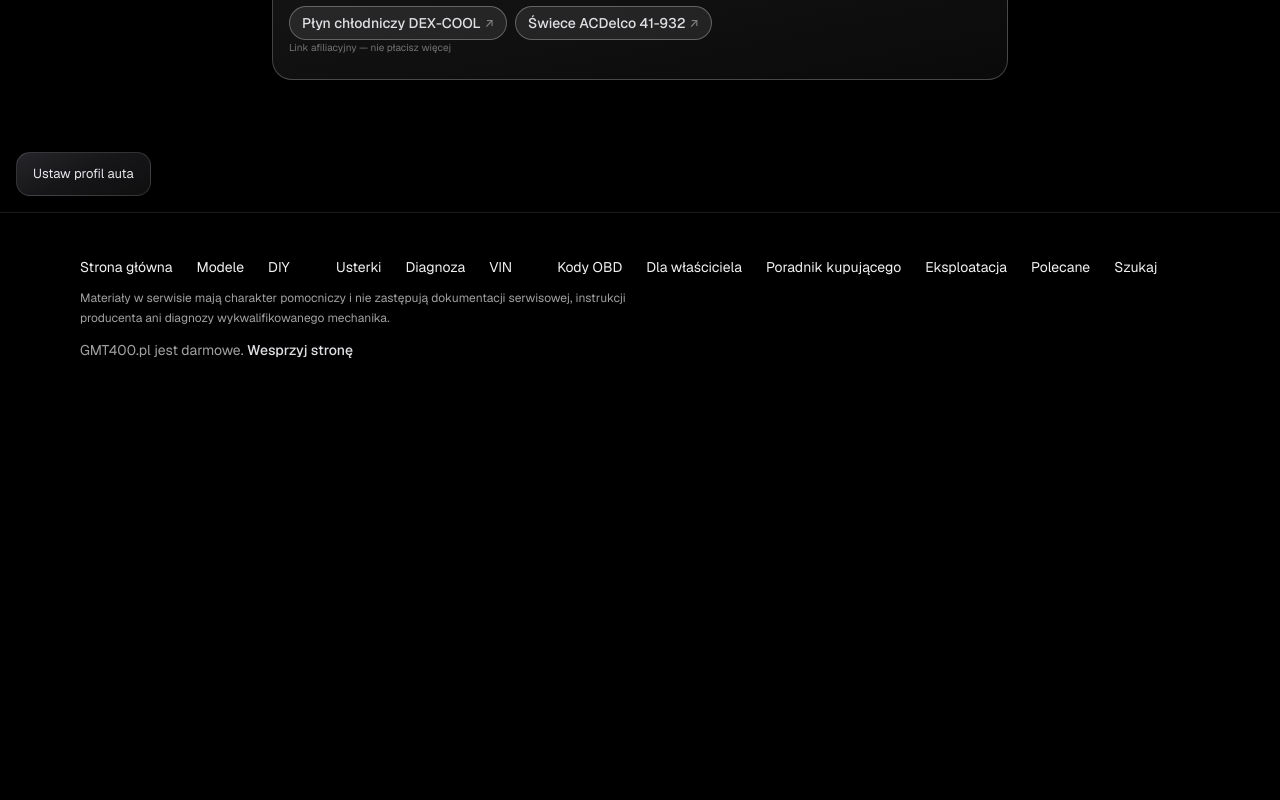
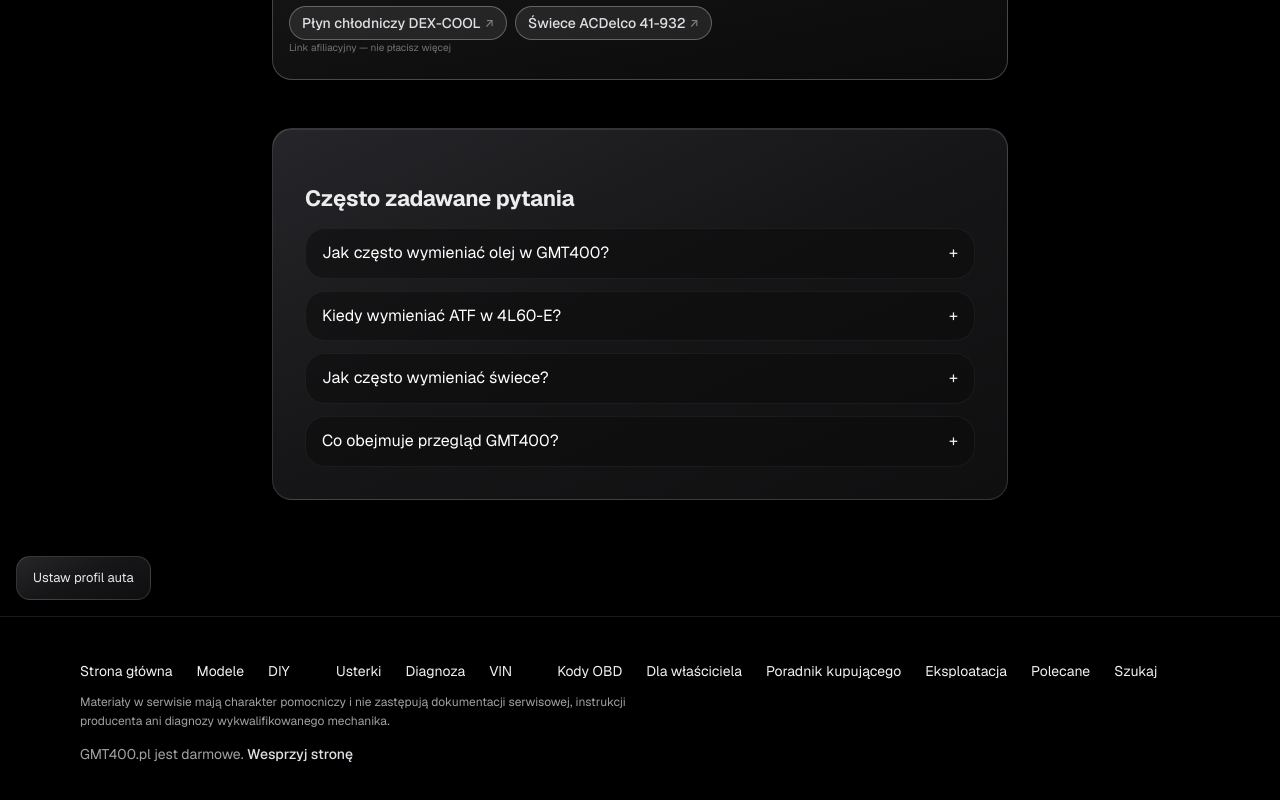
Before and after one commit to tsrc4mm9gg-netizen/gmt400-app, a Next.js app: page /przeglady in a window 1280 px wide. Shown: the part 6334-7134 px from the top of the page. Before the commit the page ends 6738 px from the top, so only its background shows below. Built offline with nearby package versions, Linux system fonts and the light colour scheme.

Commit message:
feat: add FAQ to przeglady page

```diff
--- a/src/app/przeglady/page.tsx
+++ b/src/app/przeglady/page.tsx
@@ -1,5 +1,6 @@
 import Breadcrumbs from '../ui/Breadcrumbs';
 import AffiliateBox from '../ui/AffiliateBox';
+import FAQ from '../ui/FAQ';
 import MaintenancePlanner from './MaintenancePlanner';
 
 export const metadata = {
@@ -7,6 +8,25 @@ export const metadata = {
   description: 'Interwały serwisowe GMT400 z dokumentów GM 1988–1999: olej, ATF, płyn chłodniczy, świece, filtry, mosty. Harmonogram normalny i ciężkie warunki, przypomnienia w kalendarzu.',
   alternates: { canonical: 'https://www.gmt400.pl/przeglady' },
 };
+
+const faqItems = [
+  {
+    question: 'Jak często wymieniać olej w GMT400?',
+    answer: 'GM zaleca wymianę co 5000–10000 km (3000–6000 mil) w zależności od warunków jazdy. Przy ciężkich warunkach (miasto, holowanie, kurz) częściej. Zawsze wymieniaj filtr oleju razem z olejem.',
+  },
+  {
+    question: 'Kiedy wymieniać ATF w 4L60-E?',
+    answer: 'Co 50000–80000 km przy normalnej eksploatacji. Przy ciężkich warunkach (holowanie, góry) co 30000–50000 km. Wymiana filtra ATF co drugą wymianę płynu.',
+  },
+  {
+    question: 'Jak często wymieniać świece?',
+    answer: 'Platynowe (41-932): co 100000 km. Standardowe: co 30000–50000 km. Sprawdź przerwę elektrod przy wymianie (typowa: 1.5 mm dla Vortec).',
+  },
+  {
+    question: 'Co obejmuje przegląd GMT400?',
+    answer: 'Podstawowy: olej + filtr, sprawdzenie płynów, opon, hamulców. Rozszerzony: filtry (powietrze, paliwo), świece, ATF, płyn chłodniczy. Pełny: wszystkie powyższe + diagnostyka, zawieszenie, układ wydechowy.',
+  },
+];
 
 export default function PrzegladyPage() {
   return (
@@ -25,6 +45,7 @@ export default function PrzegladyPage() {
           { name: 'Świece ACDelco 41-932', search: 'ACDelco 41-932' },
         ]}
       />
+      <FAQ items={faqItems} />
     </div>
   );
 }
```
